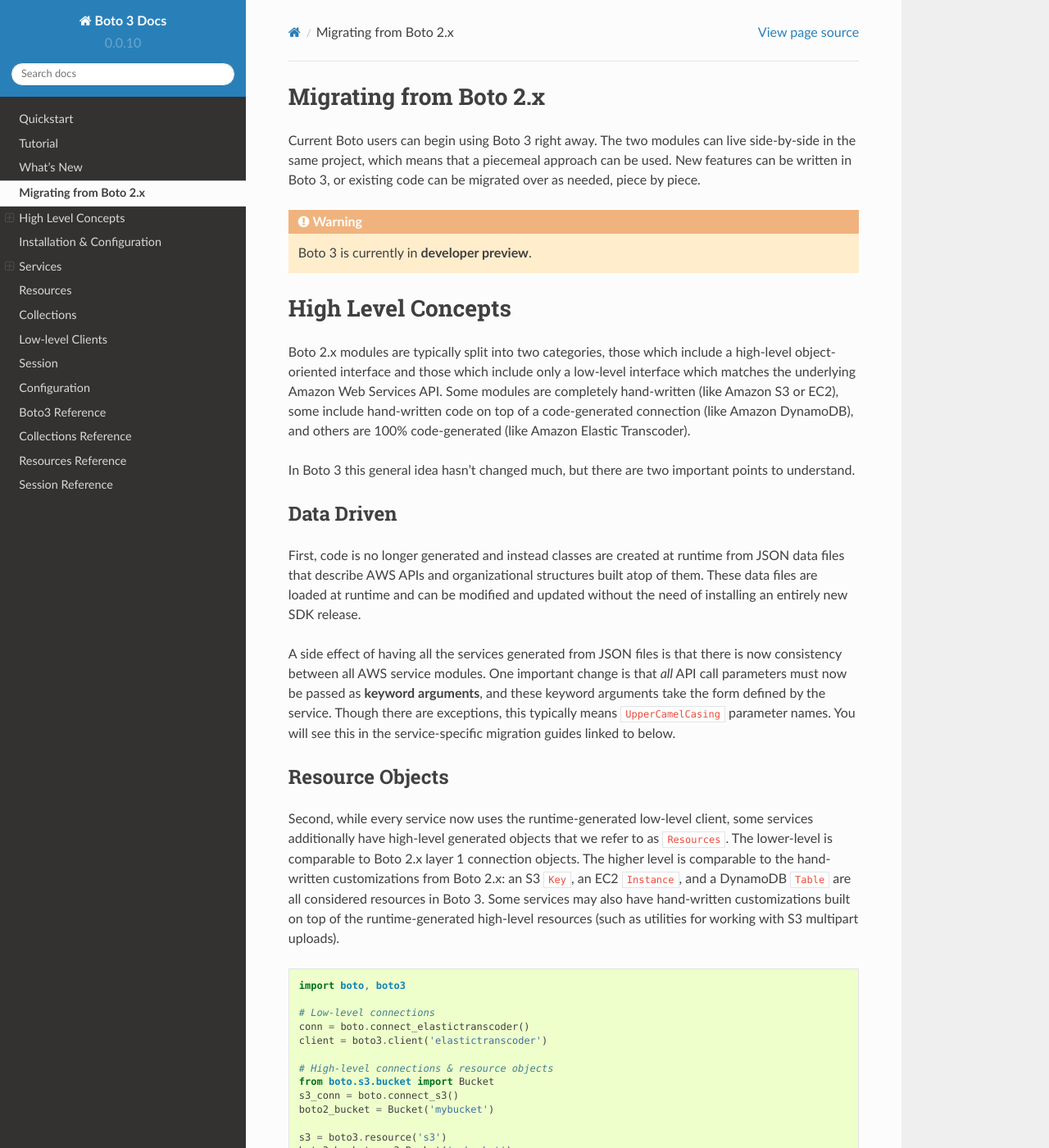
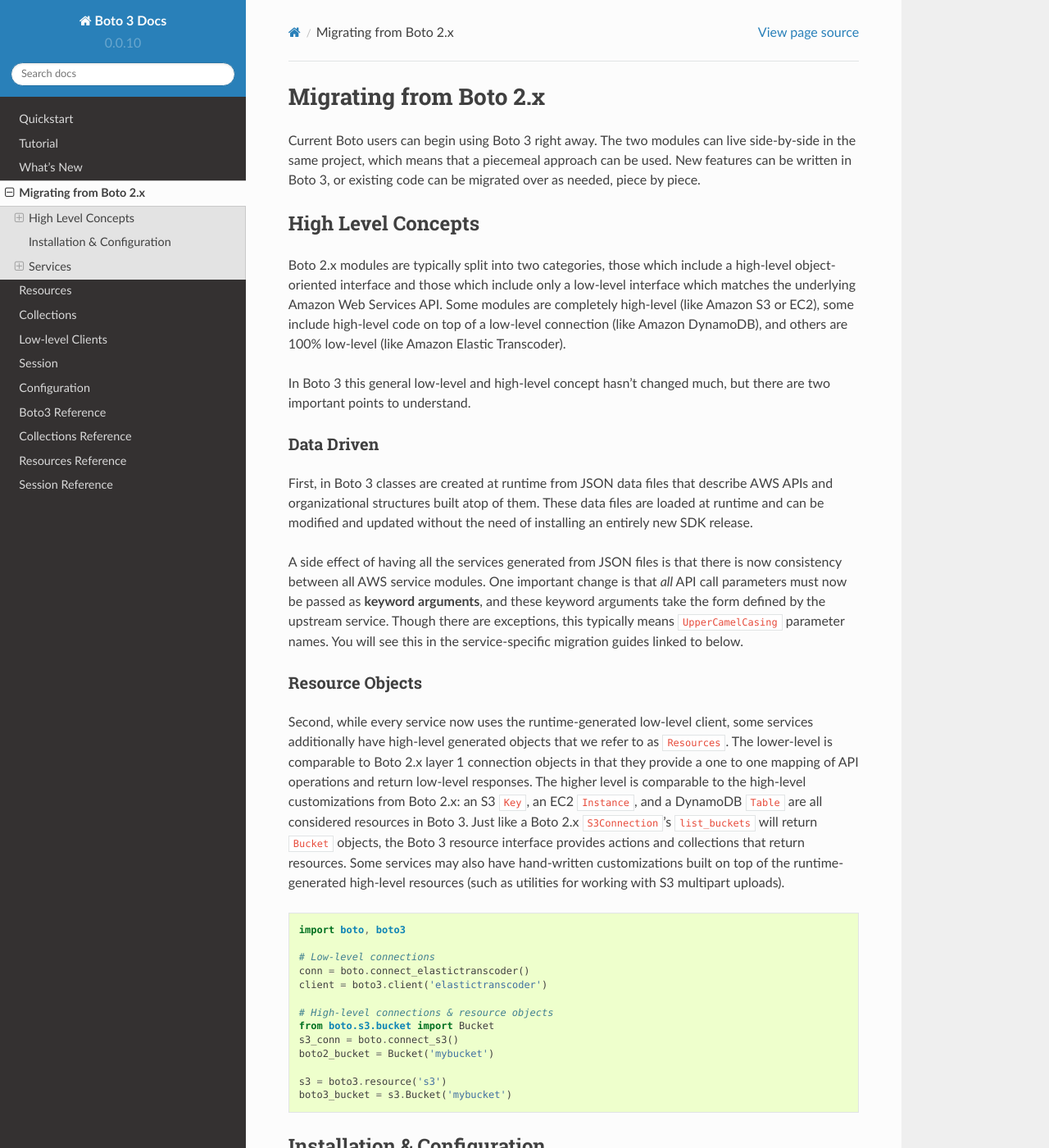
Before and after one commit to boto/boto3, a Sphinx documentation site: the page built from docs/source/guide/migration.rst, in a window 1280 px wide and 1400 px high. Shown: the whole window at 82% size. Built offline with Sphinx 7.4.7 and the Read the Docs theme 2.0.0, drawn with Linux system fonts in a browser that asks for light colours.

Commit message:
Review feedback

```diff
--- a/docs/source/guide/migration.rst
+++ b/docs/source/guide/migration.rst
@@ -1,31 +1,27 @@
 .. _guide_migration:
 
 Migrating from Boto 2.x
------------------------
+=======================
 Current Boto users can begin using Boto 3 right away. The two modules can
 live side-by-side in the same project, which means that a piecemeal
 approach can be used. New features can be written in Boto 3, or existing
 code can be migrated over as needed, piece by piece.
 
-.. warning::
-
-   Boto 3 is currently in **developer preview**.
-
 High Level Concepts
 -------------------
-Boto 2.x modules are typically split into two categories, those which include a high-level object-oriented interface and those which include only a low-level interface which matches the underlying Amazon Web Services API. Some modules are completely hand-written (like Amazon S3 or EC2), some include hand-written code on top of a code-generated connection (like Amazon DynamoDB), and others are 100% code-generated (like Amazon Elastic Transcoder).
+Boto 2.x modules are typically split into two categories, those which include a high-level object-oriented interface and those which include only a low-level interface which matches the underlying Amazon Web Services API. Some modules are completely high-level (like Amazon S3 or EC2), some include high-level code on top of a low-level connection (like Amazon DynamoDB), and others are 100% low-level (like Amazon Elastic Transcoder).
 
-In Boto 3 this general idea hasn't changed much, but there are two important points to understand.
+In Boto 3 this general low-level and high-level concept hasn't changed much, but there are two important points to understand.
 
 Data Driven
 ~~~~~~~~~~~
-First, code is no longer generated and instead classes are created at runtime from JSON data files that describe AWS APIs and organizational structures built atop of them. These data files are loaded at runtime and can be modified and updated without the need of installing an entirely new SDK release.
+First, in Boto 3 classes are created at runtime from JSON data files that describe AWS APIs and organizational structures built atop of them. These data files are loaded at runtime and can be modified and updated without the need of installing an entirely new SDK release.
 
-A side effect of having all the services generated from JSON files is that there is now consistency between all AWS service modules. One important change is that *all* API call parameters must now be passed as **keyword arguments**, and these keyword arguments take the form defined by the service. Though there are exceptions, this typically means ``UpperCamelCasing`` parameter names. You will see this in the service-specific migration guides linked to below.
+A side effect of having all the services generated from JSON files is that there is now consistency between all AWS service modules. One important change is that *all* API call parameters must now be passed as **keyword arguments**, and these keyword arguments take the form defined by the upstream service. Though there are exceptions, this typically means ``UpperCamelCasing`` parameter names. You will see this in the service-specific migration guides linked to below.
 
 Resource Objects
 ~~~~~~~~~~~~~~~~
-Second, while every service now uses the runtime-generated low-level client, some services additionally have high-level generated objects that we refer to as ``Resources``. The lower-level is comparable to Boto 2.x layer 1 connection objects. The higher level is comparable to the hand-written customizations from Boto 2.x: an S3 ``Key``, an EC2 ``Instance``, and a DynamoDB ``Table`` are all considered resources in Boto 3. Some services may also have hand-written customizations built on top of the runtime-generated high-level resources (such as utilities for working with S3 multipart uploads).
+Second, while every service now uses the runtime-generated low-level client, some services additionally have high-level generated objects that we refer to as ``Resources``. The lower-level is comparable to Boto 2.x layer 1 connection objects in that they provide a one to one mapping of API operations and return low-level responses. The higher level is comparable to the high-level customizations from Boto 2.x: an S3 ``Key``, an EC2 ``Instance``, and a DynamoDB ``Table`` are all considered resources in Boto 3. Just like a Boto 2.x ``S3Connection``'s ``list_buckets`` will return ``Bucket`` objects, the Boto 3 resource interface provides actions and collections that return resources. Some services may also have hand-written customizations built on top of the runtime-generated high-level resources (such as utilities for working with S3 multipart uploads).
 
 ::
 
--- a/docs/source/guide/migrationec2.rst
+++ b/docs/source/guide/migrationec2.rst
@@ -2,7 +2,7 @@
 
 Amazon EC2
 ==========
-Boto 2.x contains a number of customizations to make working with Amazon EC2 instances, storage and networks easy.
+Boto 2.x contains a number of customizations to make working with Amazon EC2 instances, storage and networks easy. Boto 3 exposes these same objects through its resources interface in a unified and consistent way.
 
 Creating the Connection
 -----------------------
@@ -43,7 +43,7 @@ Stopping and terminating multiple instances given a list of instance IDs uses Bo
 
 Checking What Instances Are Running
 -----------------------------------
-Boto 3 collections come in handy when listing all your running instances as well::
+Boto 3 collections come in handy when listing all your running instances as well. Every collection exposes a ``filter`` method that allows you to pass additional parameters to the underlying service API operation. The EC2 instances collection takes a parameter called ``Filters`` which is a list of names and values, for example::
 
     # Boto 2.x
     reservations = ec2_connection.get_all_reservations(
@@ -53,6 +53,8 @@ Boto 3 collections come in handy when listing all your running instances as well
             print(instance.instance_id, instance.instance_type)
 
     # Boto 3
+    # Use the filter() method of the instances collection to retrieve
+    # all running EC2 instances.
     instances = ec2.instances.filter(
         Filters=[{'Name': 'instance-state-name', 'Values': ['running']}])
     for instance in instances:
```
Also changed, not shown: docs/source/guide/migrations3.rst (+9 -5 lines).
